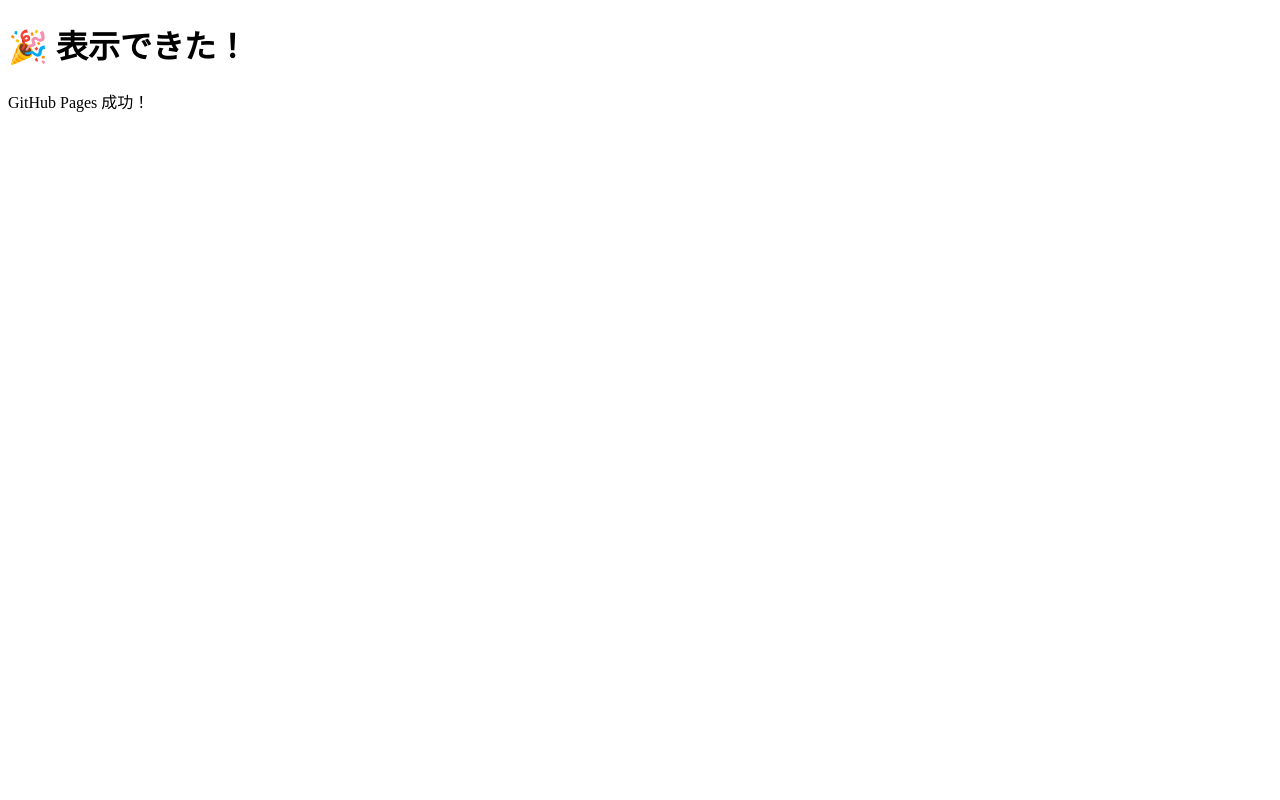
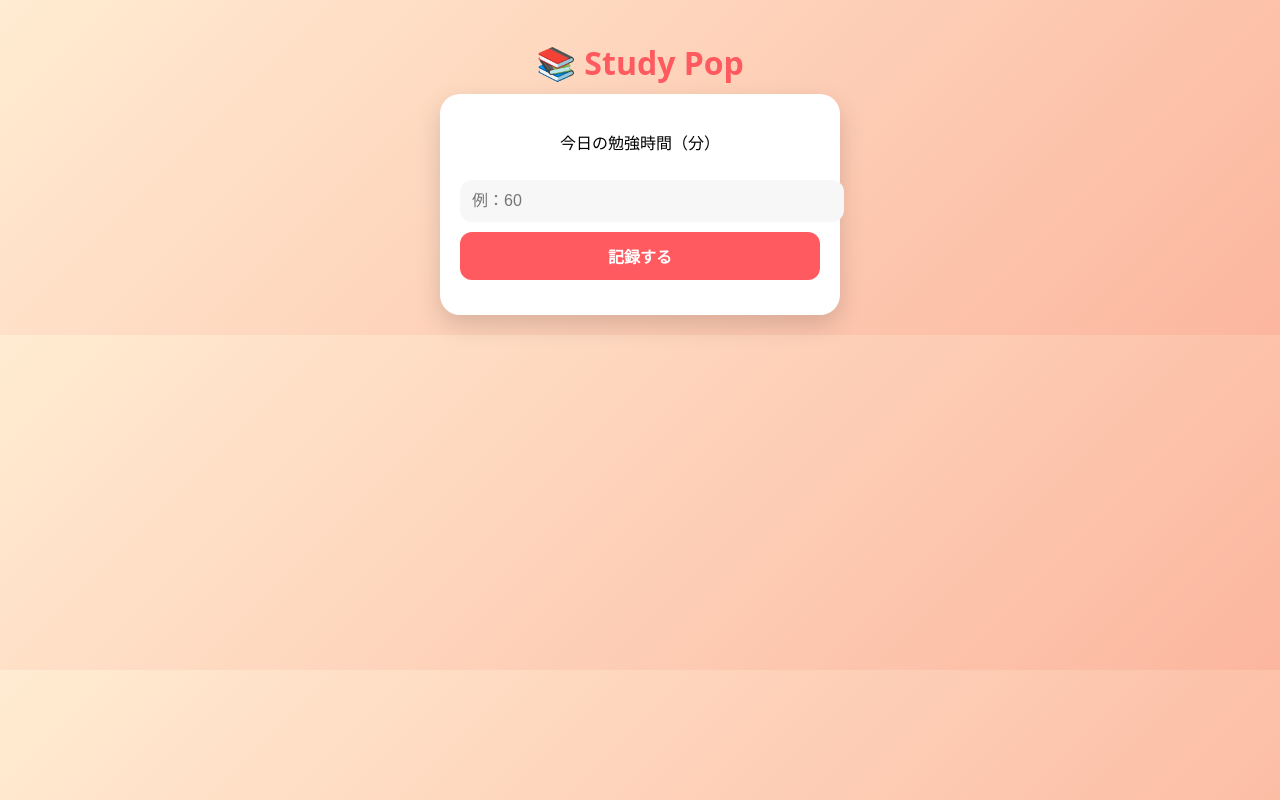
Before and after one commit to take37-wq/study-pop, a plain HTML site: page index.html in a window 1280 px wide. Drawn offline with Linux system fonts and the light colour scheme.

Commit message:
Update index.html

```diff
--- a/index.html
+++ b/index.html
@@ -1,11 +1,64 @@
 <!DOCTYPE html>
 <html lang="ja">
 <head>
-  <meta charset="UTF-8">
+  <meta charset="UTF-8" />
+  <meta name="viewport" content="width=device-width, initial-scale=1.0"/>
   <title>Study Pop</title>
+  <style>
+    body {
+      font-family: "Rounded Mplus 1c", system-ui, sans-serif;
+      background: linear-gradient(135deg, #ffecd2, #fcb69f);
+      margin: 0;
+      padding: 20px;
+      text-align: center;
+    }
+
+    h1 {
+      color: #ff5a5f;
+      margin-bottom: 10px;
+    }
+
+    .card {
+      background: white;
+      border-radius: 20px;
+      padding: 20px;
+      max-width: 360px;
+      margin: auto;
+      box-shadow: 0 10px 25px rgba(0,0,0,0.15);
+    }
+
+    input, button {
+      width: 100%;
+      padding: 12px;
+      margin-top: 10px;
+      border-radius: 12px;
+      border: none;
+      font-size: 16px;
+    }
+
+    input {
+      background: #f7f7f7;
+    }
+
+    button {
+      background: #ff5a5f;
+      color: white;
+      font-weight: bold;
+    }
+
+    .streak {
+      margin-top: 15px;
+      font-size: 18px;
+    }
+  </style>
 </head>
 <body>
-  <h1>🎉 表示できた！</h1>
-  <p>GitHub Pages 成功！</p>
-</body>
-</html>
+  <h1>📚 Study Pop</h1>
+
+  <div class="card">
+    <p>今日の勉強時間（分）</p>
+    <input type="number" id="timeInput" placeholder="例：60" />
+    <button onclick="saveTime()">記録する</button>
+
+    <div class="streak" id="streak"></div>
+  </div
```
